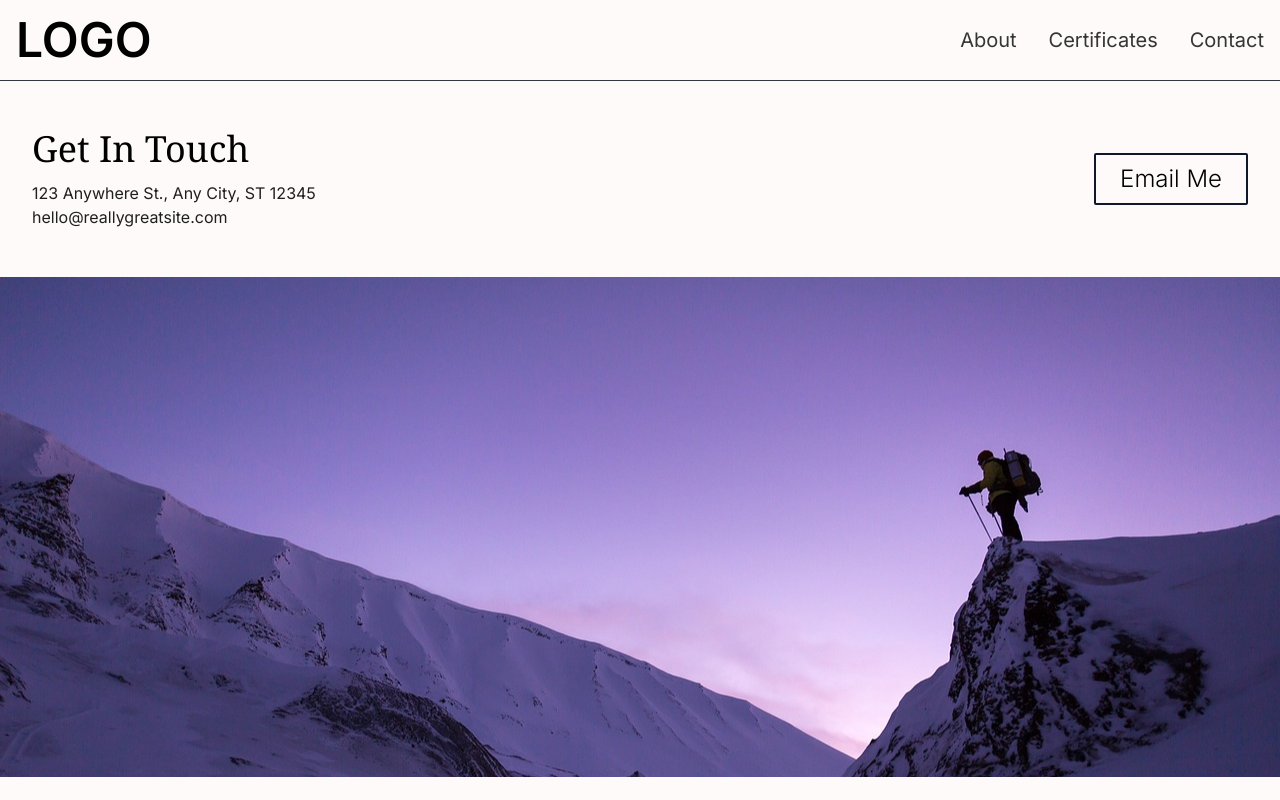
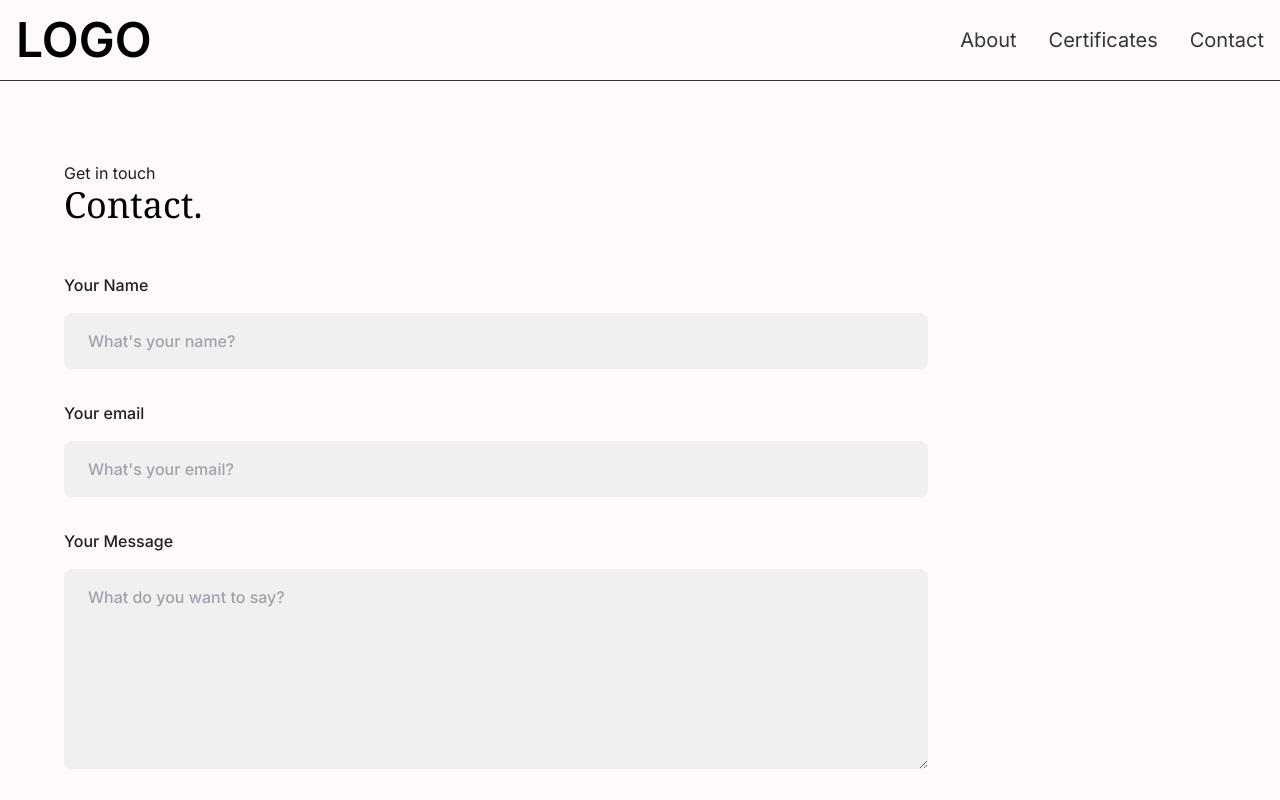
Before and after one commit to phyothantzin/ksh-portfolio, a Next.js app: page /contact in a window 1280 px wide. Shown: the top 800 px of the page. Built offline with nearby package versions, Linux system fonts and the light colour scheme.

Commit message:
contact form & contact page

```diff
--- a/app/(root)/contact/page.tsx
+++ b/app/(root)/contact/page.tsx
@@ -1,4 +1,5 @@
 import Contact from "@/app/components/Contact";
+import ContactForm from "@/app/components/ContactForm";
 import Footer from "@/app/components/Footer";
 import Navbar from "@/app/components/nav/Navbar";
 import React from "react";
@@ -8,7 +9,7 @@ const Page = () => {
     <>
       <Navbar visibleDefault={true} fixed={false} />
       <div>
-        <Contact />
+        <ContactForm />
       </div>
       <Footer />
     </>
--- /dev/null
+++ b/app/components/ContactForm.tsx
@@ -0,0 +1,136 @@
+"use client";
+import { useState, useRef } from "react";
+import { motion } from "framer-motion";
+import React from "react";
+// import emailjs from "@emailjs/browser";
+// import { styles } from "../styles";
+// import { slideIn } from "../utils/motion";
+
+const ContactForm = () => {
+  const formRef = useRef(null);
+  const [form, setForm] = useState({
+    name: "",
+    email: "",
+    message: "",
+  });
+
+  const [loading, setLoading] = useState(false);
+
+  const handleChange = (e: { target: { name: any; value: any } }) => {
+    const { name, value } = e.target;
+
+    setForm({ ...form, [name]: value });
+  };
+
+  const handleSubmit = (e: { preventDefault: () => void }) => {
+    e.preventDefault();
+    setLoading(true);
+
+    // emailjs
+    //   .send(
+    //     "service_92rlzdg",
+    //     "template_o6pt7yb",
+    //     {
+    //       from_name: form.name,
+    //       to_name: "Phyo Thant",
+    //       from_email: form.email,
+    //       to_email: "q5lZl@example.com",
+    //       message: form.message,
+    //     },
+    //     "vhLTr6AK10Ja_vQiN"
+    //   )
+    //   .then(
+    //     () => {
+    //       setLoading(false);
+    //       alert("Thank you. I will get back to you as soon as possible.");
+
+    //       setForm({
+    //         name: "",
+    //         email: "",
+    //         message: "",
+    //       });
+    //     },
+    //     (error) => {
+    //       setLoading(false);
+
+    //       console.log(error);
+
+    //       alert("Something went wrong.");
+    //     }
+    //   );
+  };
+
+  return (
+    <section className="px-8">
+      <div className="xl:mt-12 xl:flex-row flex-col-reverse flex gap-10 overflow-hidden">
+        <motion.div className="flex-[0.75] bg-black-100 p-8 rounded-2xl">
+          <p className="text-[#000000e0] text-base">Get in touch</p>
+          <h3 className="font-serif text-4xl mb-3 capitalize">Contact.</h3>
+
+          <form
+            ref={formRef}
+            onSubmit={handleSubmit}
+            className="mt-12 flex flex-col gap-8"
+          >
+            <label className="flex flex-col">
+              <span className="text-[#000000e0] text-base font-medium mb-4">
+                Your Name
+              </span>
+              <input
+                type="text"
+                name="name"
+                value={form.name}
+                onChange={handleChange}
+                placeholder="What's your name?"
+                className="bg-neutral-200 bg-opacity-50 py-4 px-6 placeholder:text-secondary text-[#000000e0] text-base rounded-lg outline-none border-none font-medium"
+              />
+            </label>
+            <label className="flex flex-col">
+              <span className="text-[#000000e0] text-base font-medium mb-4">
+                Your email
+              </span>
+              <input
+                type="email"
+                name="email"
+                value={form.email}
+                onChange={handleChange}
+                placeholder="What's your email?"
+                className="bg-neutral-200 bg-opacity-50 py-4 px-6 placeholder:text-secondary text-[#000000e0] text-base rounded-lg outline-none border-none font-medium"
+              />
+            </label>
+            <label className="flex flex-col">
+              <span className="text-[#000000e0] text-base font-medium mb-4">
+                Your Message
+              </span>
+              <textarea
+                rows={7}
+                name="message"
+                value={form.message}
+                onChange={handleChange}
+                placeholder="What do you want to say?"
+                className="bg-neutral-200 bg-opacity-50 py-4 px-6 placeholder:text-secondary text-[#000000e0] text-base rounded-lg outline-none border-none font-medium"
+              />
+            </label>
+
+            <button
+              type="submit"
+              className="bg-neutral-200 bg-opacity-50 py-3 px-8 rounded-xl outline-none w-fit text-[#000000e0] text-base font-bold shadow-md shadow-primary
+            hover:shadow-lg active:scale-95 transition-all duration-300"
+            >
+              {loading ? "Sending..." : "Send"}
+            </button>
+          </form>
+        </motion.div>
+
+        {/* <motion.div
+        variants={slideIn("right", "tween", 0.2, 1)}
+        className="xl:flex-1 xl:h-auto md:h-[550px] h-[350px]"
+      >
+        <EarthCanvas />
+      </motion.div> */}
+      </div>
+    </section>
+  );
+};
+
+export default ContactForm;
--- a/app/variants.ts
+++ b/app/variants.ts
@@ -8,4 +8,23 @@ const textVariants = {
   animate: { opacity: 1 },
 };
 
-export { imageVariants, textVariants };
+const slideIn = (direction: string, type: any, delay: any, duration: any) => {
+  return {
+    hidden: {
+      x: direction === "left" ? "-100%" : direction === "right" ? "100%" : 0,
+      y: direction === "up" ? "100%" : direction === "down" ? "100%" : 0,
+    },
+    show: {
+      x: 0,
+      y: 0,
+      transition: {
+        type: type,
+        delay: delay,
+        duration: duration,
+        ease: "easeOut",
+      },
+    },
+  };
+};
+
+export { imageVariants, textVariants, slideIn };
```
